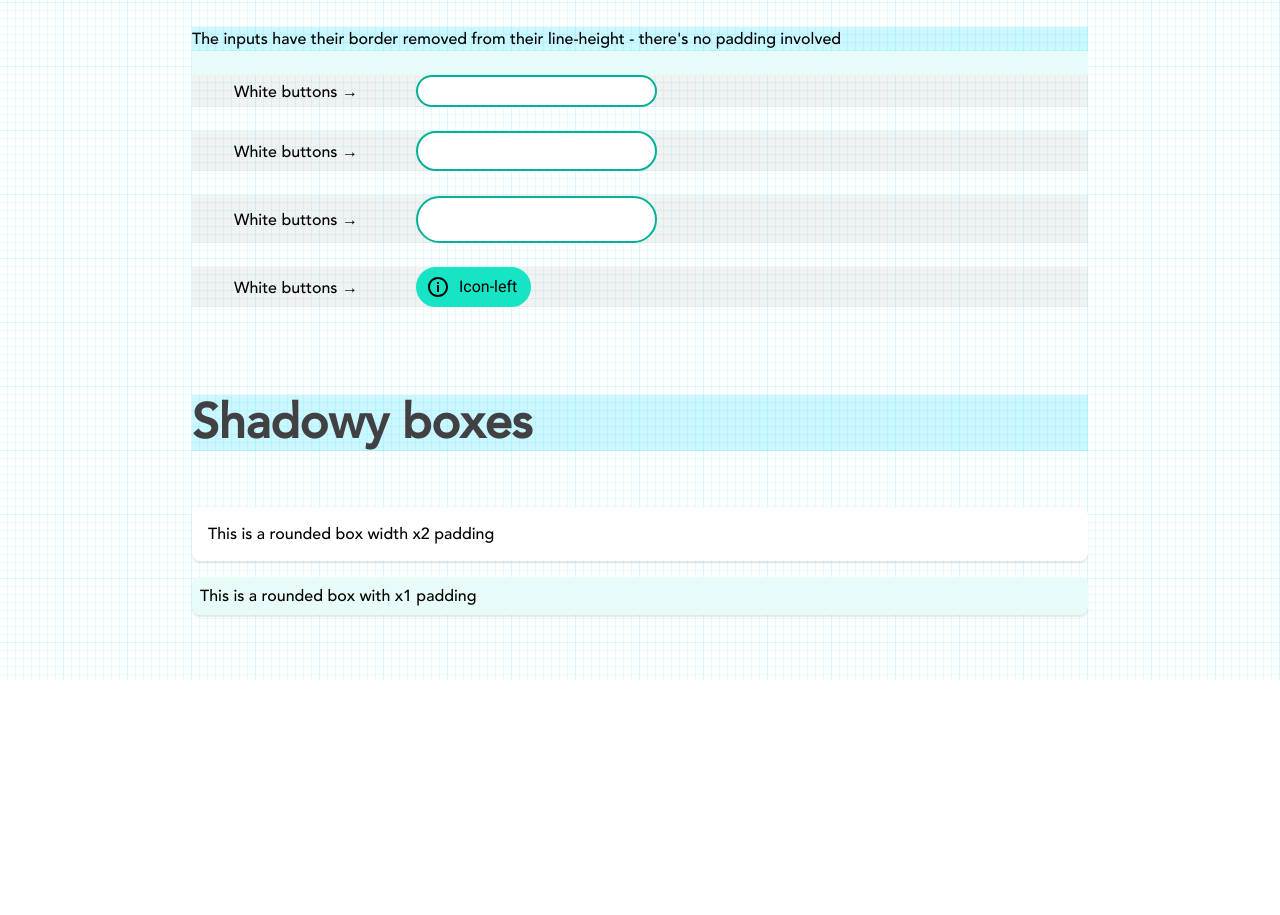
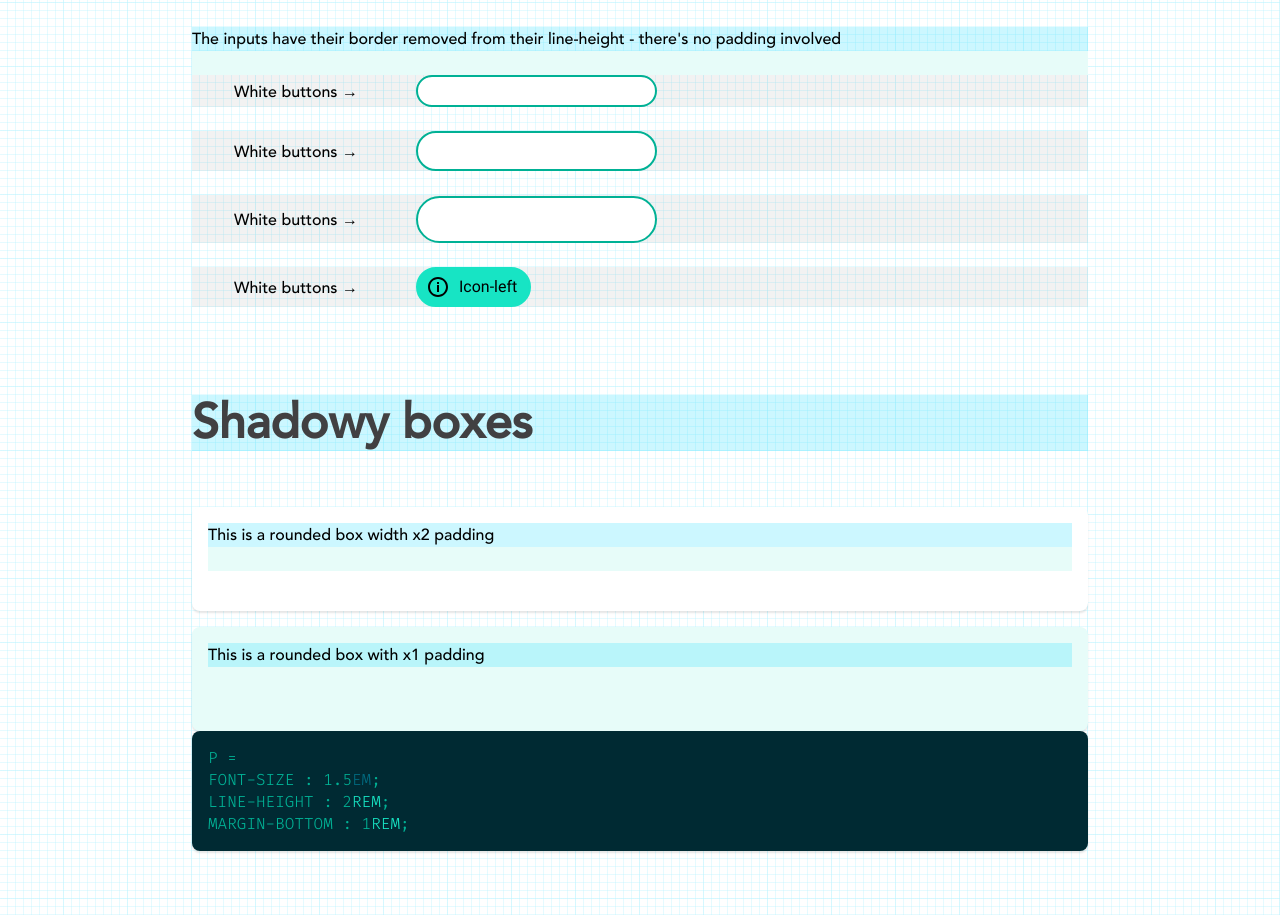
Before and after one commit to eggsdesign/gront-punkt-styleguide, a plain HTML site: page index.html in a window 1280 px wide. Shown: the part 6781-7696 px from the top of the page. Before the commit the page ends 7460 px from the top, so only its background shows below. Drawn offline with Linux system fonts and the light colour scheme.

Commit message:
add new backgrounds

```diff
--- a/index.html
+++ b/index.html
@@ -802,12 +802,22 @@ for production-->
 
 <h1>Shadowy boxes</h1>
 <div class="shadowbox background-white rounded padding-x2 margin-bottom-x2">
-  This is a rounded box width x2 padding
+  <p>This is a rounded box width x2 padding</p>
 </div>
 
 
-<div class="shadowbox background-green-mint-10percent rounded padding-x1">
-  This is a rounded box with x1 padding
+<div class="shadowbox background-green-mint-10percent rounded padding-x2">
+  <p>This is a rounded box with x1 padding</p>
+</div>
+
+<div class="shadowbox background-blue-sky-shade-50 rounded padding-x2" style="background-color: #002A33;">
+
+    <span class="system highlight-green">p =
+    <br>font-size : 1.5<span class="highlight-pink">em</span>;
+    <br>line-height : 2<span class="highlight-yellow">rem</span>;
+    <br>margin-bottom : 1<span class="highlight-yellow">rem</span>;
+    </span>
+
 </div>
 
 
--- a/styles/backgrounds.scss
+++ b/styles/backgrounds.scss
@@ -7,3 +7,7 @@
 .background-green-mint-10percent {
   background-color: $green-mint-10percent;
 }
+
+.background-blue-sky-shade-50 {
+  background-color: $blue-sky-shade-50;
+}
```
Also changed, not shown: styles/backgrounds.css, 1 other file.
